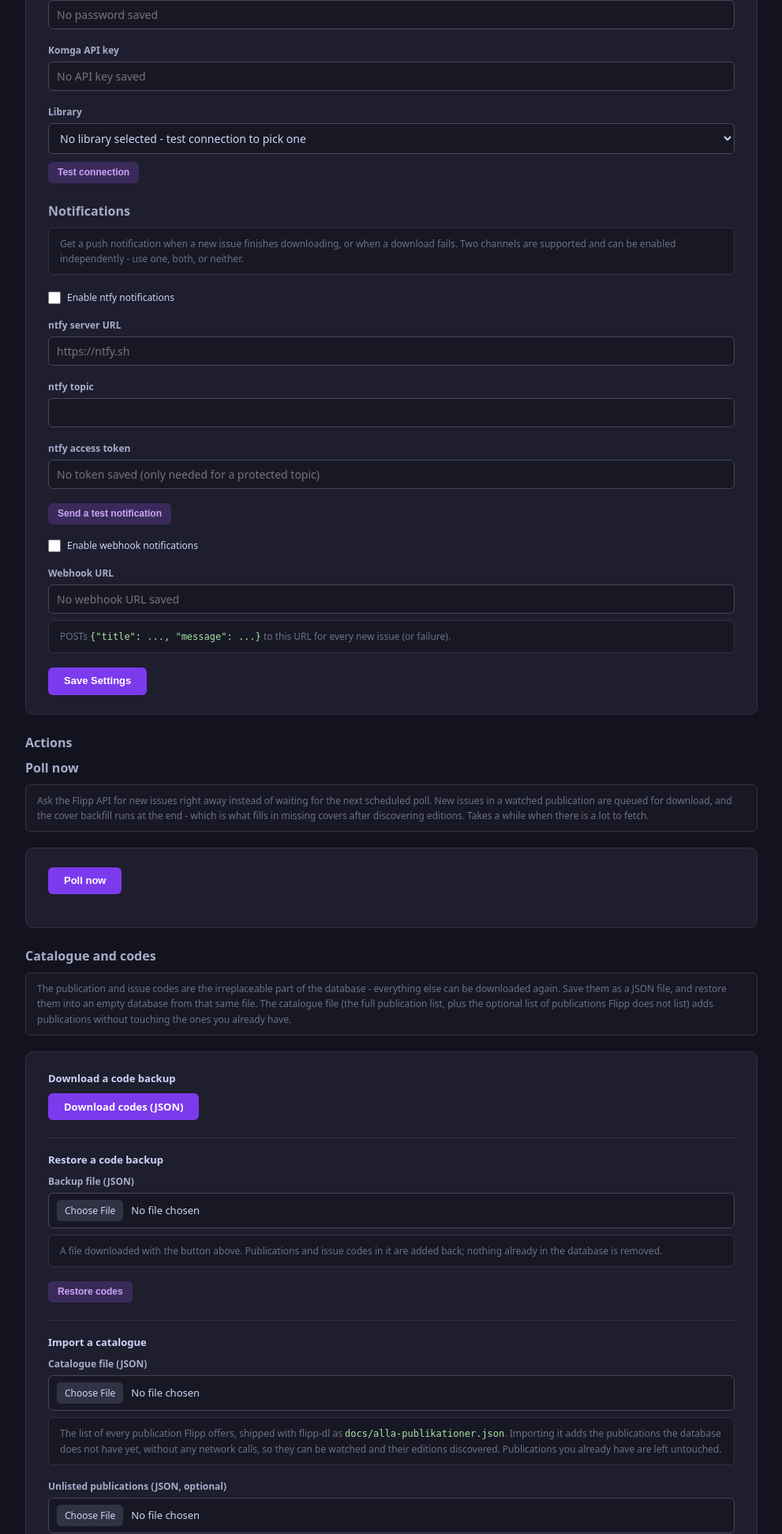
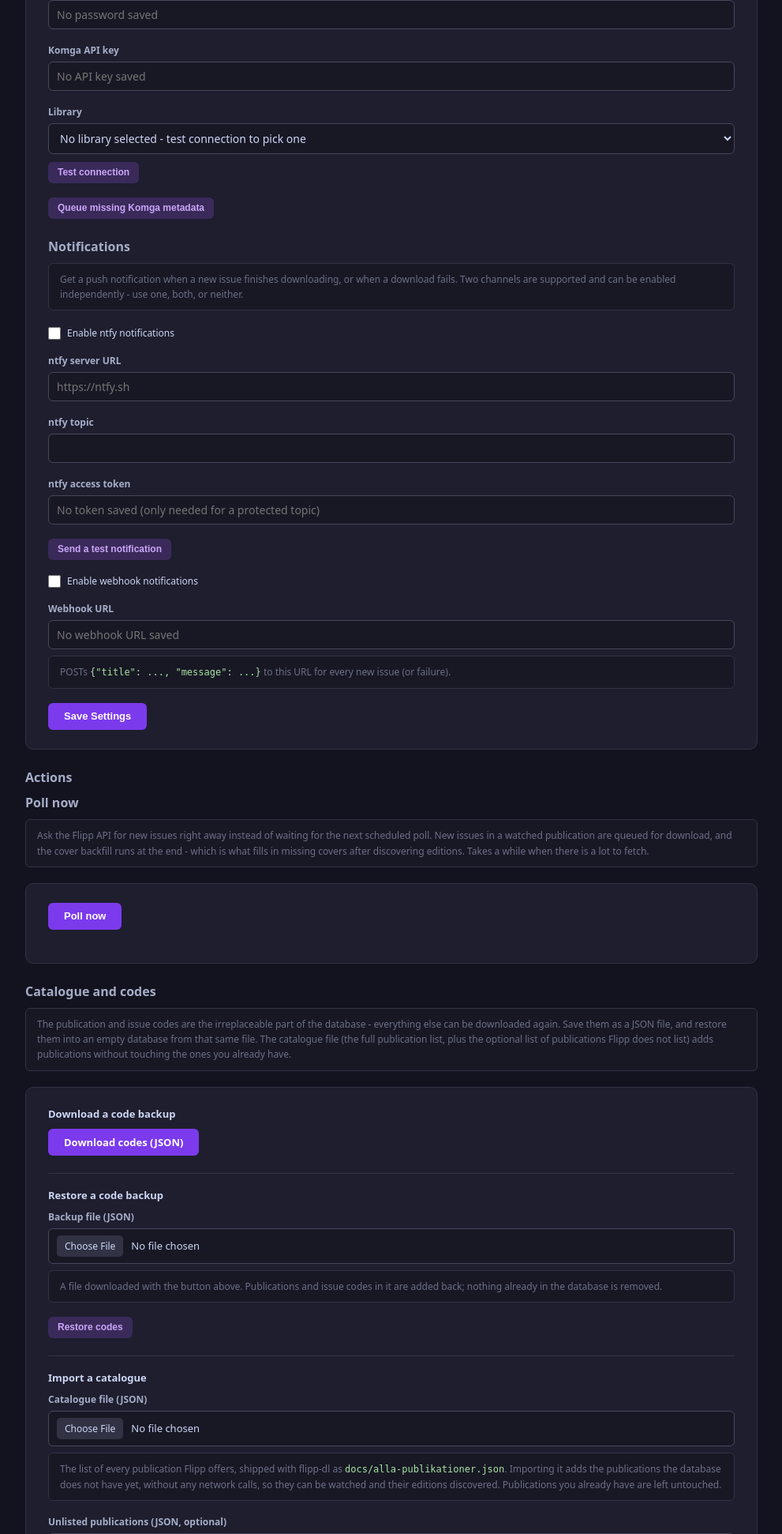
Before and after one commit to Armandur/flipp-dl, a FastAPI app: page /settings in a window 1280 px wide. Shown: the part 1558-3500 px from the top of the page at 79% size, without its empty margins (144-1135 px from the left). Run offline with FastAPI, Linux system fonts and the light colour scheme; data that the repository does not hold is empty; some libraries are stand-ins or nearby versions.

Commit message:
Köa Komga-synk på nytt för utgåvor som saknar metadata
Jobb för Komga-synk skapas bara när en nedladdning blir klar, så de 1247
utgåvor som hämtades innan Komga slogs på fick aldrig något jobb alls, och
de som dog som error väcks inte av omköandet i TASK-1481.

Knappen i Komga-avsnittet på Inställningar köar synkjobb för nedladdade
utgåvor som saknar komga_book_id, högst 500 per tryck, och svarar med hur
många som återstår. Åtgärden är medvetet explicit: en automatisk backfill
skulle köa om en publikation som aldrig matchar en Komga-serie var 30:e
sekund för evigt.

Dubblettspärren tittar bara på jobb i queued, running eller retry_pending.
Ett gammalt error- eller done-jobb spärrar inte - att ge just dem en ny
chans är hela poängen.

Implementationen gjord av Codex (gpt-5.6) mot TASK-1484, granskad och
browser-verifierad här.

TASK-1484

Co-Authored-By: Claude Opus 5 (1M context) <noreply@anthropic.com>
Claude-Session: https://claude.ai/code/session_018QPq8jS56auqPeGeFwFMUg

```diff
--- a/flipp_dl/db/repository.py
+++ b/flipp_dl/db/repository.py
@@ -162,6 +162,7 @@ MAX_AUTO_RETRIES = len(RETRY_DELAYS_MINUTES)
 # takes far longer than a network blip.
 JOB_RETRY_DELAYS_MINUTES: tuple[int, ...] = (2, 10, 30, 60)
 MAX_JOB_RETRIES = len(JOB_RETRY_DELAYS_MINUTES)
+KOMGA_BACKFILL_LIMIT = 500
 
 
 def _parse_positive_int(raw: str) -> int | None:
@@ -1544,6 +1545,62 @@ class DownloadRepository:
         self.session.flush()
         return job
 
+    def queue_komga_backfill(self, library_id: str, limit: int) -> tuple[int, int]:
+        """Queue Komga metadata syncs for downloaded, unmapped issues.
+
+        Active sync jobs are the only duplicate guard. Finished and failed
+        jobs deliberately remain eligible so an explicit backfill can retry
+        issues whose earlier sync did not succeed.
+        """
+        active_issue_ids: set[int] = set()
+        active_payloads = self.session.scalars(
+            select(DbJob.payload).where(
+                DbJob.job_type == "komga_sync",
+                DbJob.status.in_(
+                    (
+                        JobStatus.QUEUED,
+                        JobStatus.RUNNING,
+                        JobStatus.RETRY_PENDING,
+                    )
+                ),
+            )
+        )
+        for raw_payload in active_payloads:
+            try:
+                payload = json.loads(raw_payload or "{}")
+            except (TypeError, ValueError):
+                continue
+            if not isinstance(payload, dict):
+                continue
+            try:
+                active_issue_ids.add(int(payload["issue_id"]))
+            except (KeyError, TypeError, ValueError):
+                continue
+
+        eligible_issue_ids = list(
+            self.session.scalars(
+                select(DbIssue.id)
+                .where(
+                    DbIssue.status == IssueStatus.DONE,
+                    DbIssue.file_path.is_not(None),
+                    DbIssue.komga_book_id.is_(None),
+                )
+                .order_by(DbIssue.id)
+            )
+        )
+        available_issue_ids = [
+            issue_id
+            for issue_id in eligible_issue_ids
+            if issue_id not in active_issue_ids
+        ]
+        queued_issue_ids = available_issue_ids[: max(limit, 0)]
+        for issue_id in queued_issue_ids:
+            self.create_job(
+                "komga_sync", {"library_id": library_id, "issue_id": issue_id}
+            )
+
+        return len(queued_issue_ids), len(available_issue_ids) - len(queued_issue_ids)
+
     def start_job(self, job_id: int) -> None:
         job = self.session.get(DbJob, job_id)
         if job:
--- a/flipp_dl/web/routes.py
+++ b/flipp_dl/web/routes.py
@@ -23,6 +23,7 @@ from ..api import WRONG_CREDENTIALS, FlippClient, FlippError
 from ..config import load_token
 from ..db.models import IssueStatus, JobStatus
 from ..db.repository import (
+    KOMGA_BACKFILL_LIMIT,
     DownloadRepository,
     PublicationDestinationError,
     PublicationFolderConflict,
@@ -1508,6 +1509,37 @@ def register(app: FastAPI) -> None:
             {"error": None, "libraries": libraries, "selected": selected},
         )
 
+    @app.post("/settings/komga/backfill", response_class=HTMLResponse)
+    async def komga_backfill(request: Request):
+        if not await check_csrf_form(request):
+            return HTMLResponse("CSRF validation failed", status_code=400)
+
+        repo = _repo(request)
+        try:
+            library_id = repo.get_setting("komga_library_id", "").strip()
+            if not library_id:
+                return _templates(request).TemplateResponse(
+                    request,
+                    "komga_backfill_result.html",
+                    {"library_missing": True, "queued": 0, "remaining": 0},
+                )
+
+            queued, remaining = repo.queue_komga_backfill(
+                library_id, KOMGA_BACKFILL_LIMIT
+            )
+            repo.session.commit()
+            return _templates(request).TemplateResponse(
+                request,
+                "komga_backfill_result.html",
+                {
+                    "library_missing": False,
+                    "queued": queued,
+                    "remaining": remaining,
+                },
+            )
+        finally:
+            repo.session.close()
+
     @app.post("/settings/notify/test", response_class=HTMLResponse)
     async def notify_test(
         request: Request,
--- a/flipp_dl/web/templates/settings.html
+++ b/flipp_dl/web/templates/settings.html
@@ -289,6 +289,23 @@
       <span id="komga-test-spinner" class="htmx-indicator dim" style="margin-left:12px;">
         {{ _("Testing…") }}
       </span>
+    </div>
+
+    <div class="field">
+      <button
+        type="button"
+        class="btn btn-primary-soft"
+        id="komga-backfill-btn"
+        hx-post="/settings/komga/backfill"
+        hx-target="#komga-backfill-result"
+        hx-swap="innerHTML"
+        hx-indicator="#komga-backfill-spinner"
+        hx-vals='{"_csrf_token": "{{ csrf_token }}"}'
+      >{{ _("Queue missing Komga metadata") }}</button>
+      <span id="komga-backfill-spinner" class="htmx-indicator dim" style="margin-left:12px;">
+        {{ _("Queuing…") }}
+      </span>
+      <div id="komga-backfill-result" aria-live="polite"></div>
     </div>
 
     <h2>{{ _("Notifications") }}</h2>
```
Also changed, not shown: flipp_dl/web/templates/komga_backfill_result.html (added, +10 -0 lines), tests/test_repository.py (+76 -1 lines), tests/test_web_routes.py (+36 -0 lines), flipp_dl/web/locales/sv/LC_MESSAGES/messages.po, 2 other files.
